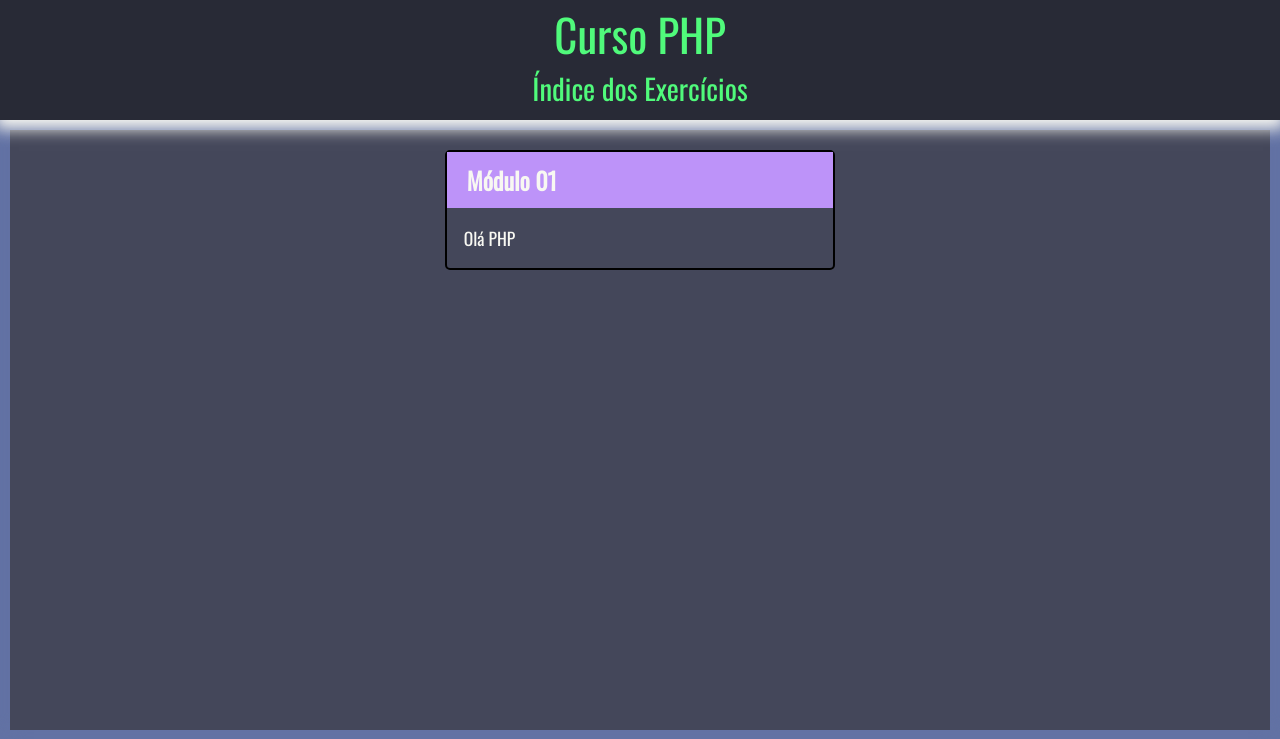
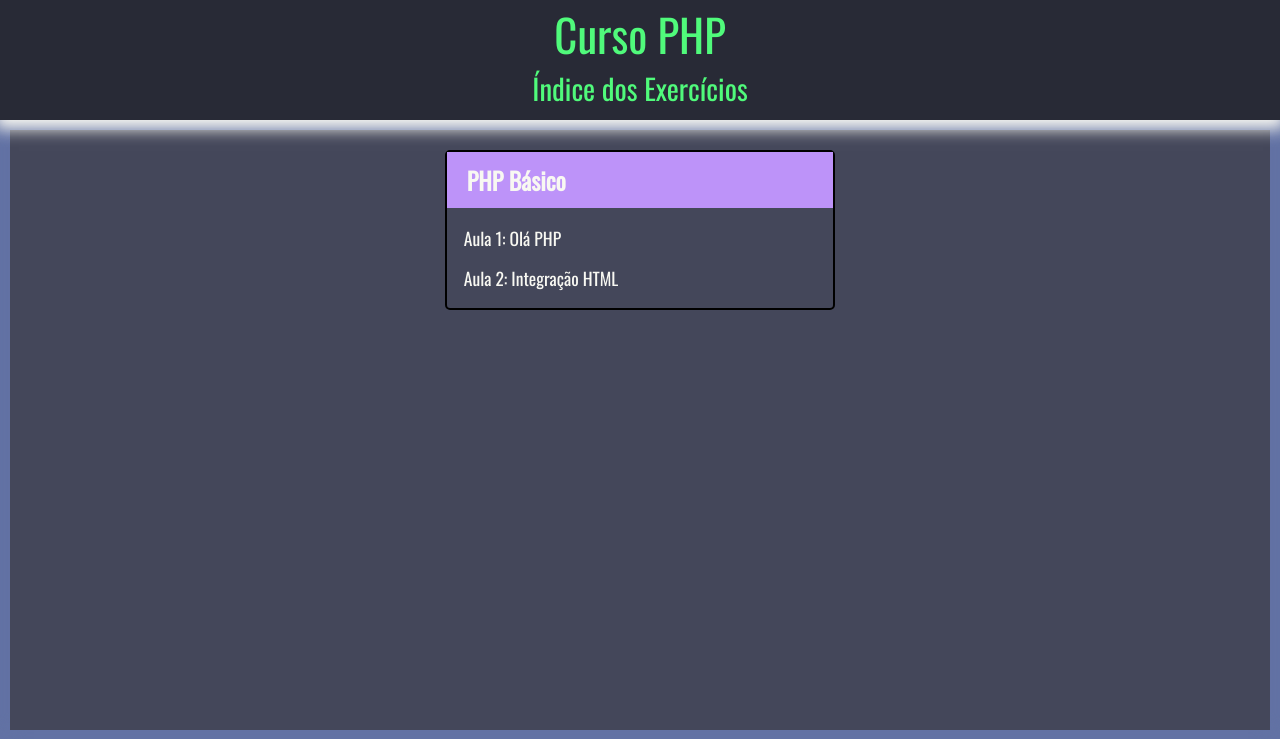
Before and after one commit to jhonatanveras/PHP, a PHP site: page / in a window 1280 px wide. Shown: the top 739 px of the page. Run offline with PHP 8.4, Linux system fonts and the light colour scheme.

Commit message:
feat: php basico aula 2

```diff
--- a/index.php
+++ b/index.php
@@ -17,11 +17,16 @@
     <div class="conteudo">
         <nav class="modulos">
             <div class="modulo">
-                <h3>Módulo 01</h3>
+                <h3>PHP Básico</h3>
                 <ul>
                     <li>
                         <a href="exercicios.php?dir=php-basico&file=ola">
-                            Olá PHP
+                            Aula 1: Olá PHP
+                        </a>
+                    </li>
+                    <li>
+                        <a href="exercicios.php?dir=php-basico&file=html">
+                            Aula 2: Integração HTML
                         </a>
                     </li>
                 </ul>
```
Also changed, not shown: php-basico/html.php (added, +20 -0 lines).
